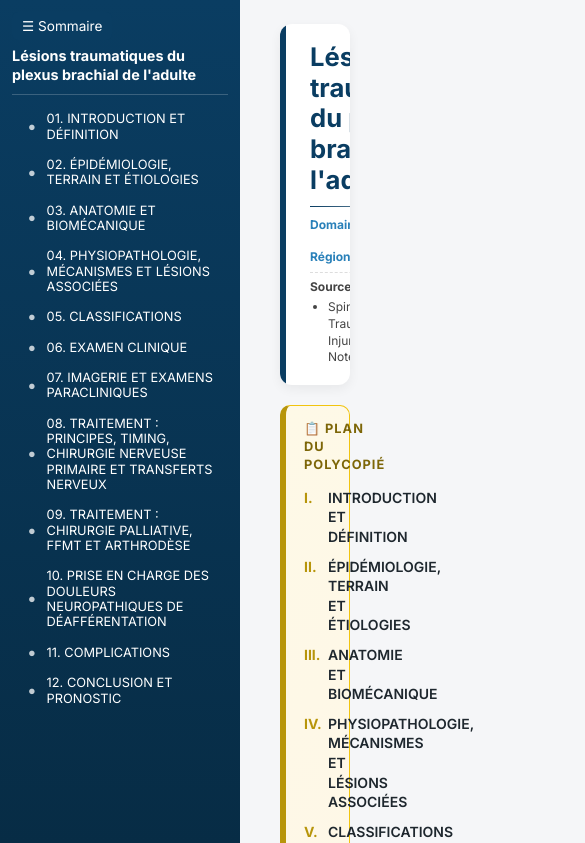
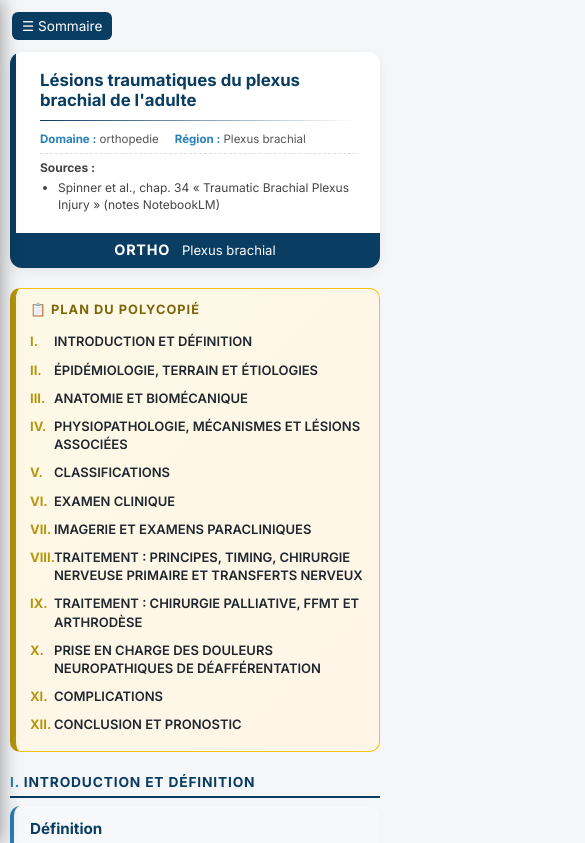
Before and after one commit to fatmih2012-design/dsm-polycopies, a plain HTML site: page docs/lesions-traumatiques-plexus-brachial-adulte.html in a window 390 px wide. Shown: the top 843 px of the page, 585 px wide, since content can reach past the window. Drawn offline with Linux system fonts and the light colour scheme.

Commit message:
Add files via upload

```diff
--- a/docs/lesions-traumatiques-plexus-brachial-adulte.html
+++ b/docs/lesions-traumatiques-plexus-brachial-adulte.html
@@ -144,6 +144,28 @@ a:hover{color:#1f4e79}
 p{margin:3px 0}
 li{margin-bottom:2px}
 h4{color:var(--c-key);margin:8px 0 4px;font-size:.92rem}
+
+/* ===== RESPONSIVE MOBILE/TABLETTE ===== */
+@media (max-width:768px){
+  /* Le sommaire devient un tiroir en recouvrement : le contenu principal
+     garde toujours toute la largeur, qu'il soit ouvert ou fermé. */
+  .sidebar{width:82%;max-width:300px;box-shadow:2px 0 18px rgba(0,0,0,.35);z-index:1150}
+  main{margin-left:0 !important;padding:56px 14px 32px}
+  .header-dsm{flex-direction:column}
+  .header-right{flex-direction:row;justify-content:center;flex-wrap:wrap;gap:6px 12px;min-width:0;padding:8px 14px}
+  .header-title{font-size:1.2rem}
+  .header-meta{font-size:.72rem}
+  .plan-redaction{padding:12px 14px}
+  .section-header h2{font-size:.86rem}
+  table{display:block;overflow-x:auto;-webkit-overflow-scrolling:touch;white-space:nowrap}
+  .dsm-figure{overflow-x:auto;-webkit-overflow-scrolling:touch}
+  .dsm-figure svg{min-width:480px}
+}
+@media (max-width:480px){
+  main{padding:52px 10px 28px}
+  body{font-size:13px}
+  .header-title{font-size:1.05rem}
+}
 
 @page{size:A4;margin:1.2cm 1.1cm 1.4cm 1.3cm;@bottom-left{content:attr(data-title);font-size:7.5pt;color:#666;font-family:'Inter',sans-serif}@bottom-right{content:"Page " counter(page) " / " counter(pages);font-size:8.5pt;color:#444;font-weight:600}}
 @page :first{@bottom-left{content:""}}
@@ -1209,6 +1231,13 @@ const sidebar=document.getElementById("sidebar");
 const sidebarToggle=document.getElementById("toggle-sidebar");
 sidebarToggle.addEventListener("click",()=>{sidebar.classList.toggle("collapsed");document.body.classList.toggle("sidebar-hidden");});
 
+// Sur mobile/tablette, le sommaire démarre replié pour laisser toute la
+// largeur au contenu ; il reste accessible via le bouton ☰.
+if(window.innerWidth<=768){
+  sidebar.classList.add("collapsed");
+  document.body.classList.add("sidebar-hidden");
+}
+
 const sections=Array.from(document.querySelectorAll("#dsm-content section")).filter(s=>!s.classList.contains("plan-redaction-block"));
 const sideNav=document.getElementById("sidebar-nav");
 
@@ -1232,6 +1261,14 @@ sections.forEach((section,i)=>{
   }
 });
 
+// Referme le sommaire mobile après un tap sur un lien, pour révéler le contenu.
+sideNav.addEventListener("click",(e)=>{
+  if(window.innerWidth<=768 && e.target.closest("a")){
+    sidebar.classList.add("collapsed");
+    document.body.classList.add("sidebar-hidden");
+  }
+});
+
 window.addEventListener("scroll",()=>{
   const fromTop=window.scrollY+120;
   document.querySelectorAll(".sidebar-nav a").forEach(link=>{
```
